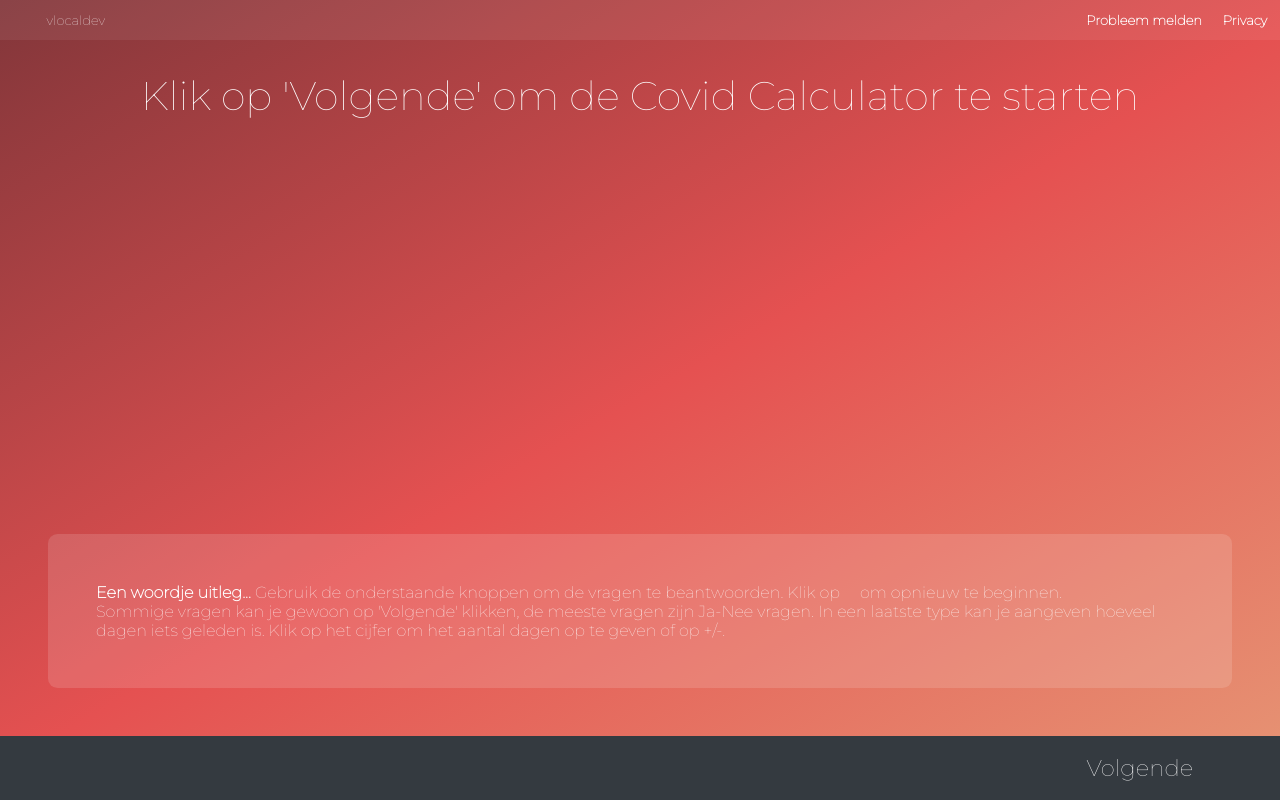
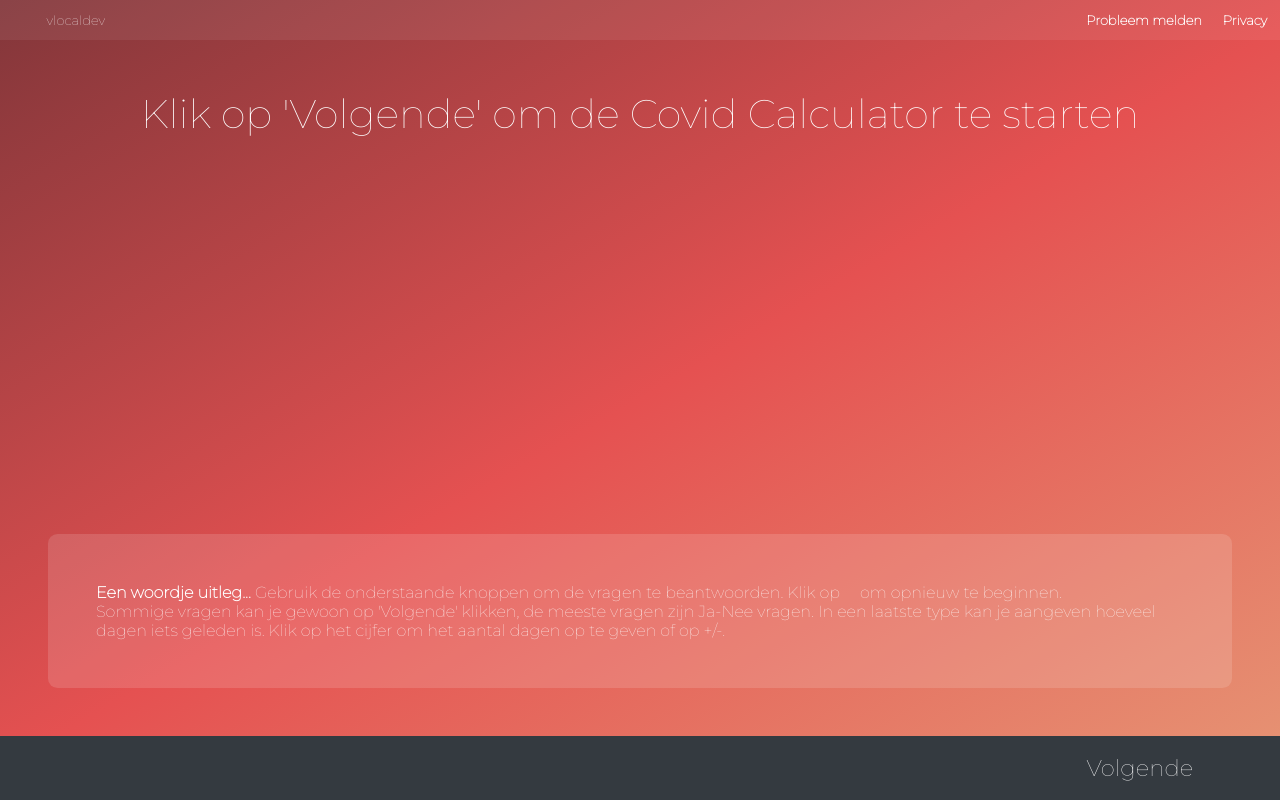
Before and after one commit to debarrage/quarantinecalculator-md, a React (Create React App) app: page / in a window 1280 px wide. Built offline with nearby package versions, Linux system fonts and the light colour scheme; some icons are missing.

Commit message:
#33 Fixed fluid type... There was an error in the fluid-type mixin: screen widths greater than max were 0

```diff
--- a/src/components/App/_fluid.scss
+++ b/src/components/App/_fluid.scss
@@ -18,7 +18,7 @@
         }
         @media screen and (min-width: $max-vw) {
           font-size: $max-font-size;
-          line-height: $max-font-size * .0;
+          line-height: $max-font-size * .9;
         }
       }
     }
```
